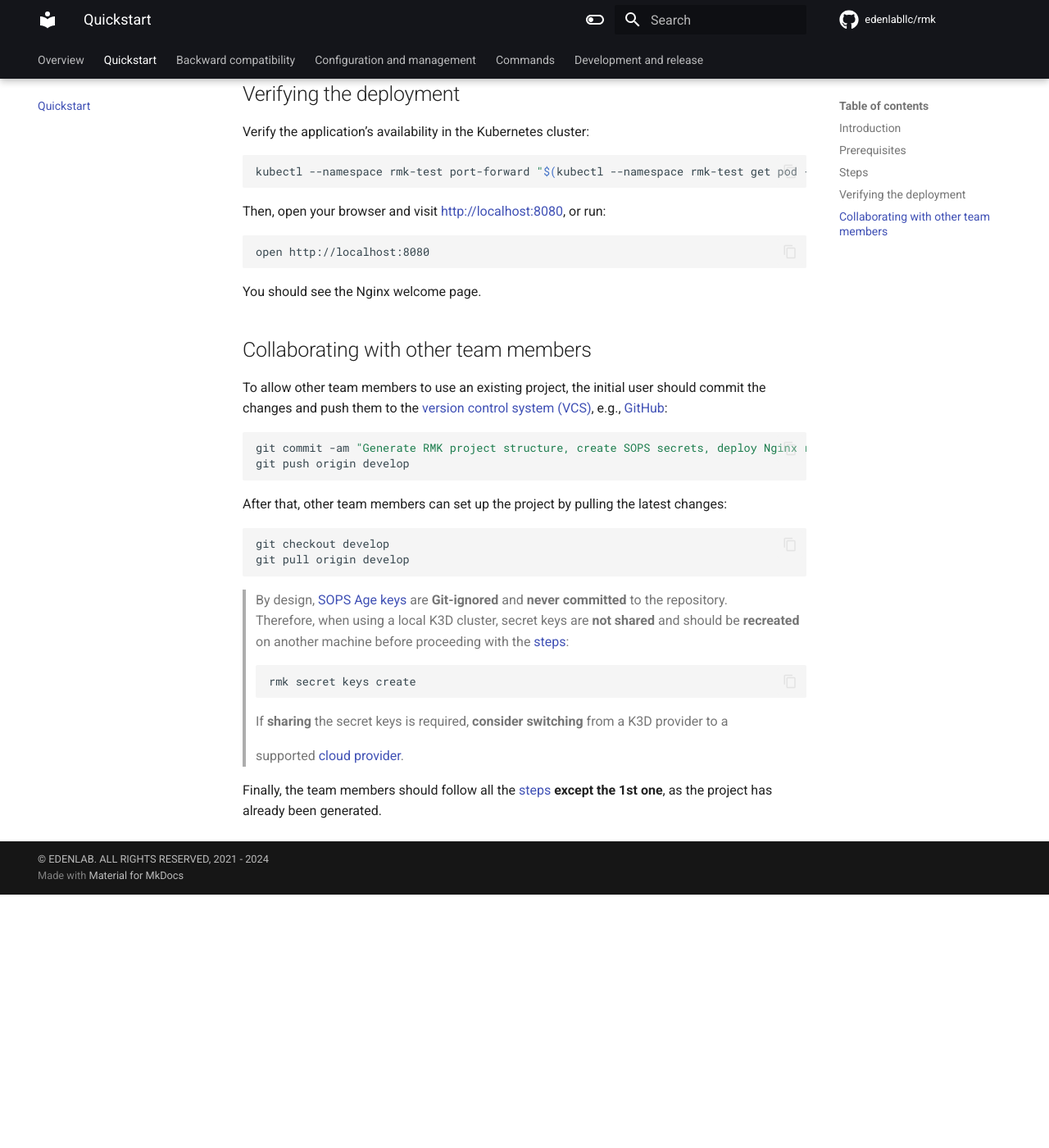
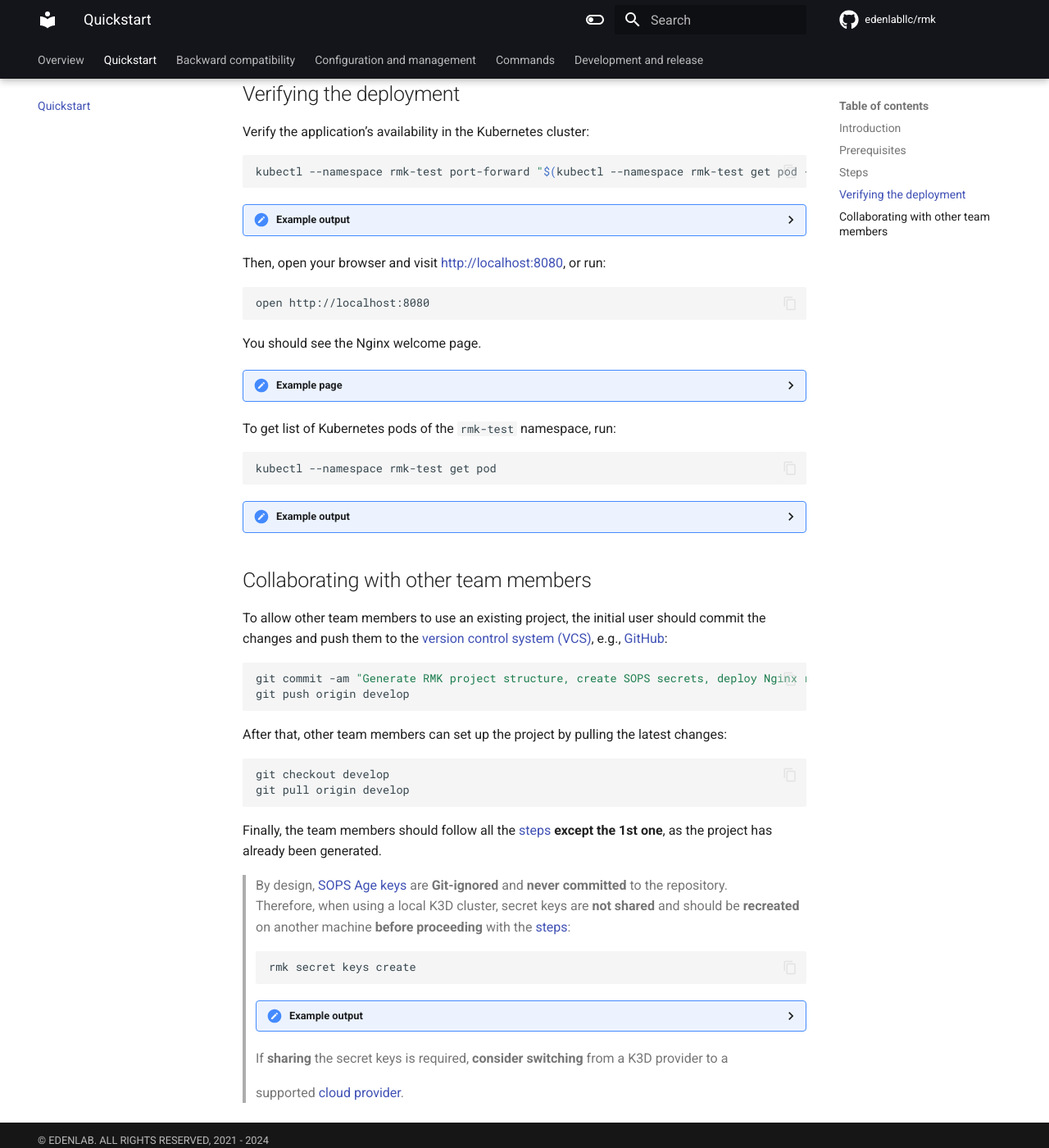
Before and after one commit to edenlabllc/rmk, an MkDocs documentation site: the page built from docs/quickstart.md, in a window 1280 px wide and 1400 px high, scrolled down 1668 px. Shown: the whole window at 82% size. Built offline with MkDocs 1.6.1 and Material for MkDocs 9.7.7, drawn with Linux system fonts in a browser that asks for light colours; comment, search, counter and statistics services are not loaded; the version menu is left out; before the commit the page ends 2759 px from its top, so only the background shows below that.

Commit message:
#59 - Add all example outputs to quickstart.md

````diff
--- a/docs/quickstart.md
+++ b/docs/quickstart.md
@@ -131,7 +131,8 @@
    <details>
       <summary>Example output</summary>
       ```text
-      TBD
+      2025-01-29T14:19:57.396+0100	INFO	generating: /home/user/rmk-test/etc/rmk-test/develop/secrets/rmk-test-app.yaml
+      2025-01-29T14:19:58.993+0100	INFO	encrypting: /home/user/rmk-test/etc/rmk-test/develop/secrets/rmk-test-app.yaml
       ```
    </details>
 
@@ -169,6 +170,14 @@
 kubectl --namespace rmk-test port-forward "$(kubectl --namespace rmk-test get pod --output name)" 8080:80
 ```
 
+<details>
+   <summary>Example output</summary>
+   ```text
+   Forwarding from 127.0.0.1:8080 -> 80
+   Forwarding from [::1]:8080 -> 80
+   ```
+</details>
+
 Then, open your browser and visit [http://localhost:8080](http://localhost:8080), or run:
 
 ```shell
@@ -176,6 +185,32 @@
 ```
 
 You should see the Nginx welcome page.
+
+<details>
+   <summary>Example page</summary>
+   <h2><b>Welcome to nginx!</b></h2>
+   <p>If you see this page, the nginx web server is successfully installed and
+   working. Further configuration is required.</p>
+   <p>For online documentation and support please refer to
+   <a href="http://nginx.org/">nginx.org</a>.<br>
+   Commercial support is available at
+   <a href="http://nginx.com/">nginx.com</a>.</p>
+   <p><em>Thank you for using nginx.</em></p>
+</details>
+
+To get list of Kubernetes pods of the `rmk-test` namespace, run:
+
+```shell
+kubectl --namespace rmk-test get pod
+```
+
+<details>
+   <summary>Example output</summary>
+   ```text
+   NAME                           READY   STATUS    RESTARTS   AGE
+   rmk-test-app-bd588bfd6-ch6n7   1/1     Running   0          3s
+   ```
+</details>
 
 ## Collaborating with other team members
 
@@ -195,18 +230,26 @@
 git pull origin develop
 ```
 
+Finally, the team members should follow all the [steps](#steps) **except the 1st one**, as the project has already been
+generated.
+
 > By design, [SOPS Age keys](configuration/secrets-management/secrets-management.md#secret-keys) are **Git-ignored** and
 > **never committed** to the repository.
 > Therefore, when using a local K3D cluster, secret keys are **not shared** and should be **recreated** on another
-> machine before proceeding with the [steps](#steps):
+> machine **before proceeding** with the [steps](#steps):
 >
 > ```shell
 > rmk secret keys create
 > ```
->
+> <details>
+>   <summary>Example output</summary>
+>   ```text
+>   2025-01-29T16:23:00.325+0100	INFO	generate age key for scope: deps
+>   2025-01-29T16:23:00.326+0100	INFO	update SOPS config file: /home/user/rmk-test/etc/deps/develop/secrets/.sops.yaml
+>   2025-01-29T16:23:00.337+0100	INFO	generate age key for scope: rmk-test
+>   2025-01-29T16:23:00.338+0100	INFO	update SOPS config file: /home/user/rmk-test/etc/rmk-test/develop/secrets/.sops.yaml
+>   ```
+> </details>
 > If **sharing** the secret keys is required, **consider switching** from a K3D provider to a
 >
 supported [cloud provider](configuration/configuration-management/configuration-management.md#initialization-of-rmk-configuration-for-different-cluster-providers).
-
-Finally, the team members should follow all the [steps](#steps) **except the 1st one**, as the project has already been
-generated.
````
Also changed, not shown: docs/configuration/project-management/preparation-of-project-repository.md (+7 -2 lines).
